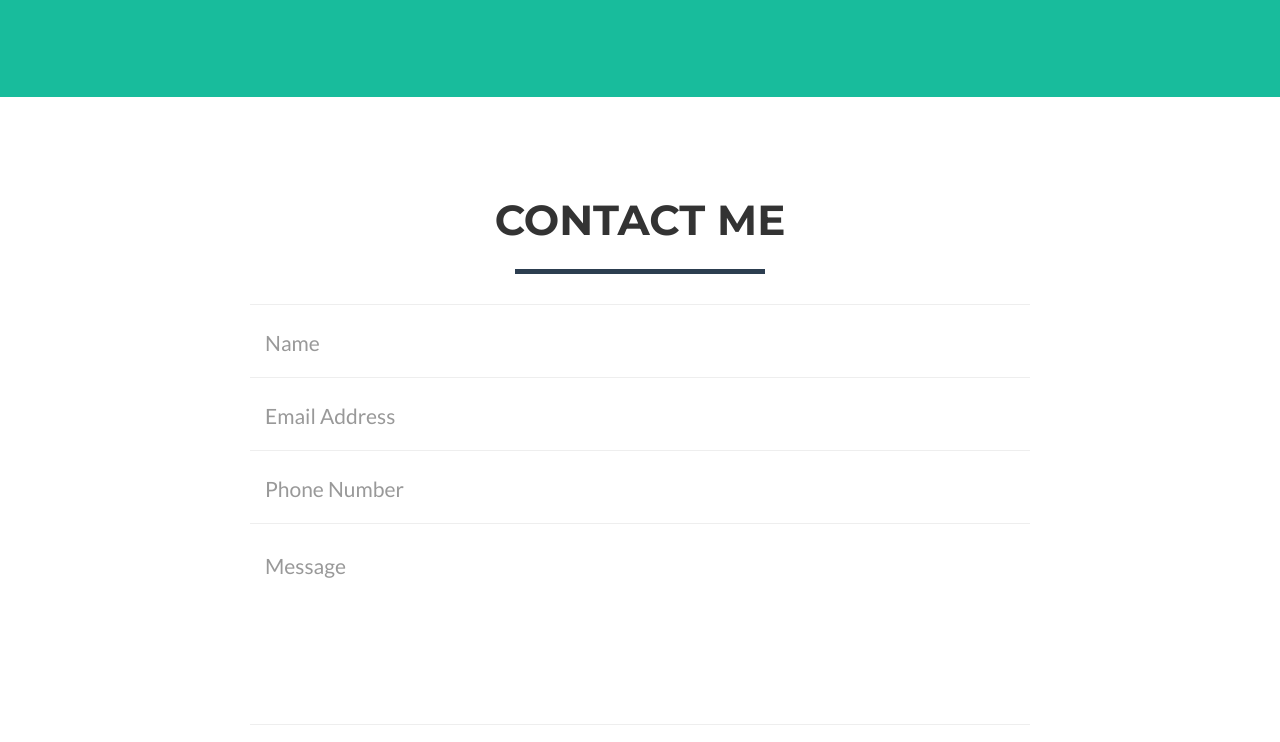
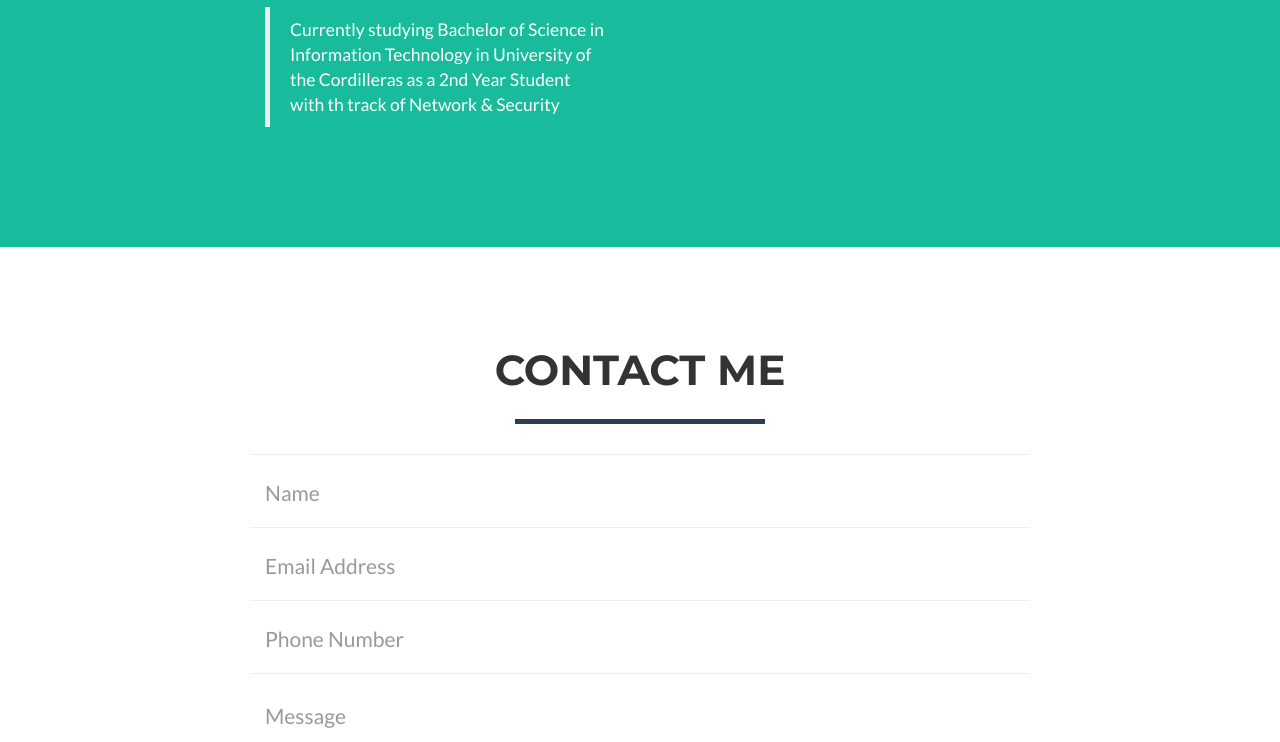
Before and after one commit to HamMuhyang/HamMuhyang.github.io, a website: page index.html in a window 1280 px wide. Shown: the part 2370-3112 px from the top of the page. Drawn offline with nearby package versions, Linux system fonts and the light colour scheme.

Commit message:
Add exisiting file

```diff
--- a/index.html
+++ b/index.html
@@ -172,6 +172,7 @@
                     <img src="img/bcnhs.png">
                     <p align="left"><blockquote>Went to Baguio City National High School for secondary education and graduated in 2011. </blockquote>
                     <img src="img/uclogo.png">
+                    <p><blockquote>Currently studying Bachelor of Science in Information Technology in University of the Cordilleras as a 2nd Year Student with th track of Network & Security</blockquote>
                 </div>
                 <div class="col-lg-4">
                     <p></p>
```
